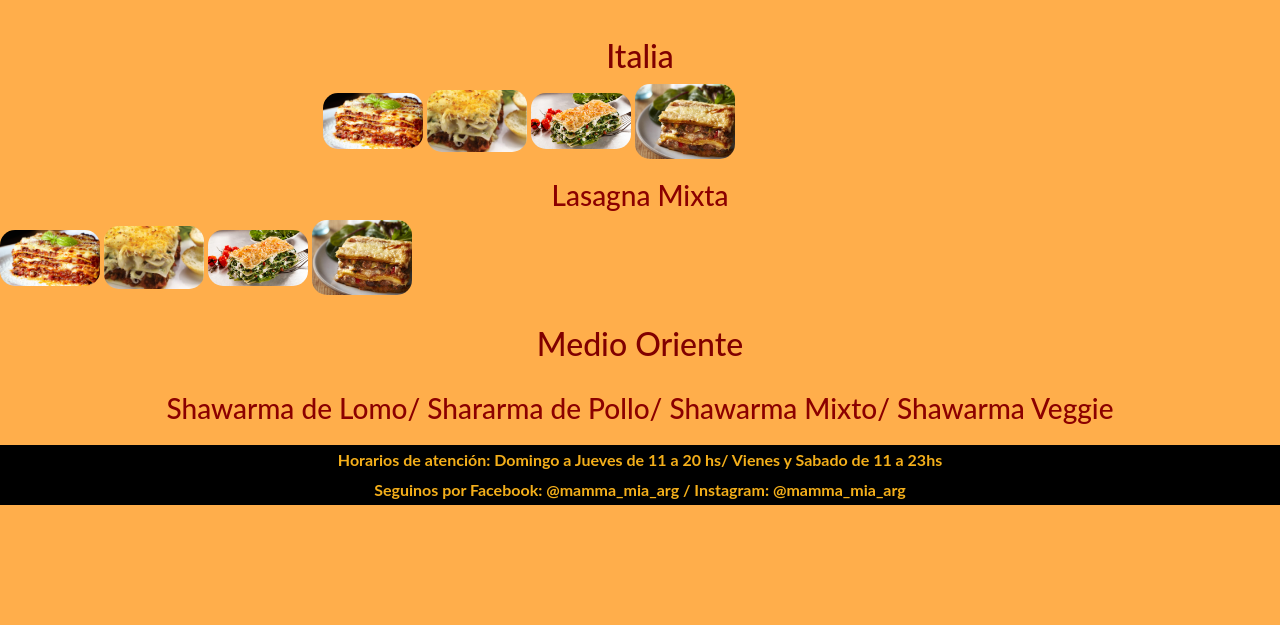
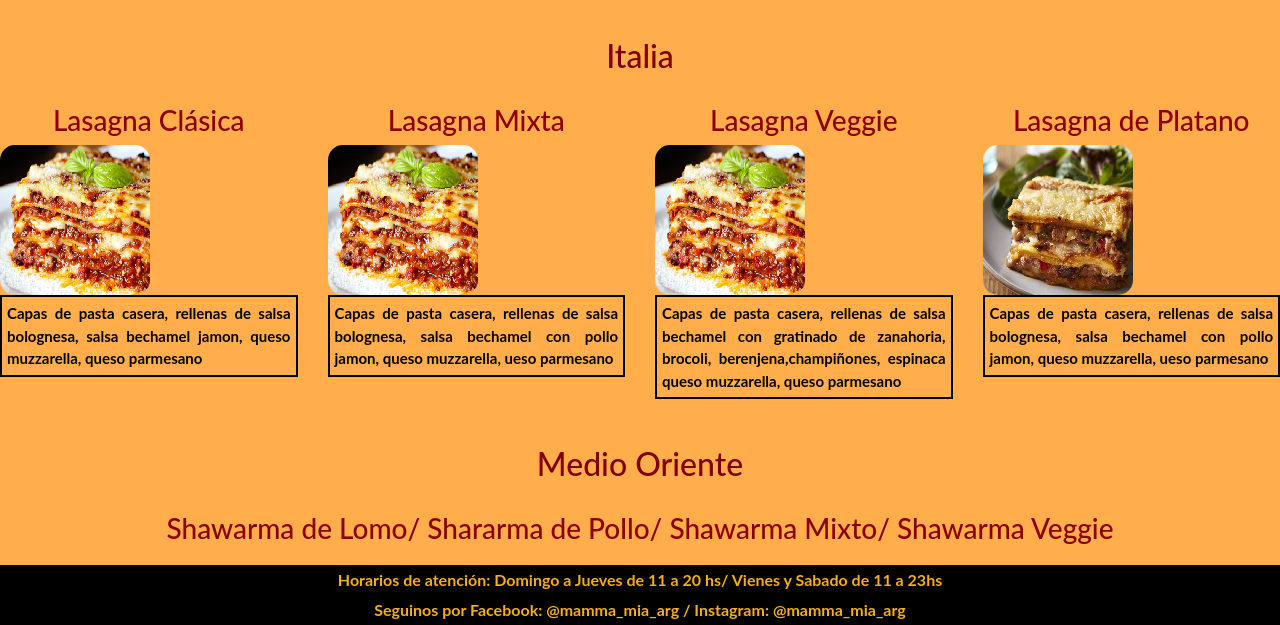
Before and after one commit to JersyCCM/Mi_Proyecto, a website: page Menu.html in a window 1280 px wide. Shown: the part 237-862 px from the top of the page. Before the commit the page ends 800 px from the top, so only its background shows below. Drawn offline with nearby package versions, Linux system fonts and the light colour scheme.

Commit message:
cambios menu

```diff
--- a/Menu.html
+++ b/Menu.html
@@ -64,24 +64,35 @@
                 <div class="col-lg-7 col-md-7 col-sm-12">
 
                     <h2 class="H2">Italia</h2>
-                     <img src="img/lasagnaclasica.jpg" alt="lasagna1" width="100px " height="100px" class="img-fluid" />
-        <img src="img/lasagnamixta.jpg" alt="lasagna2" width="100px " height="100px" class="img-fluid" />
-        <img src="img/lasagnaVegetariana.jpg" alt="lasagna3" width="100px " height="100px" class="img-fluid" />
-        <img src="img/lasagnadePlatano.jpg" alt="lasagna4" width="100px " height="100px" class="img-fluid" />
-
 
                 </div>
             </div>
         </div>
 
     </main>
+    <div class="row">
+        <div class="col-lg-3 col-md-3 col-sm-6">
+            <h3>Lasagna Clásica</h3>
+               <img src="img/clasica150.png" alt="lasagna1">
+            <p class="descripcion">Capas de pasta casera, rellenas de salsa bolognesa, salsa bechamel jamon, queso muzzarella, queso parmesano</p>
+        </div>
+        <div class="col-lg-3 col-md-3 col-sm-6">
+            <h3>Lasagna Mixta</h3>
+             <img src="img/clasica150.png" alt="lasagna2" >
+             <p class="descripcion">Capas de pasta casera, rellenas de salsa bolognesa, salsa bechamel con pollo jamon, queso muzzarella, ueso parmesano</p>
+        </div>
+        <div class="col-lg-3 col-md-3 col-sm-6">
+            <h3>Lasagna Veggie</h3>
+            <img src="img/clasica150.png" alt="lasagna3" >
+            <p class="descripcion">Capas de pasta casera, rellenas de salsa bechamel con gratinado de zanahoria, brocoli, berenjena,champiñones, espinaca queso muzzarella, queso parmesano</p>
+        </div>
+        <div class="col-lg-3 col-md-3 col-sm-6">
+             <h3>Lasagna de Platano</h3>
+             <img src="img/platano150.png" alt="lasagna4">
+             <p class="descripcion">Capas de pasta casera, rellenas de salsa bolognesa, salsa bechamel con pollo jamon, queso muzzarella, ueso parmesano</p>
+        </div>
 
-        <h3 class="menu"> Lasagna Mixta</h3>
-        <img src="img/lasagnaclasica.jpg" alt="lasagna1" width="100px " height="100px" class="img-fluid" />
-        <img src="img/lasagnamixta.jpg" alt="lasagna2" width="100px " height="100px" class="img-fluid" />
-        <img src="img/lasagnaVegetariana.jpg" alt="lasagna3" width="100px " height="100px" class="img-fluid" />
-        <img src="img/lasagnadePlatano.jpg" alt="lasagna4" width="100px " height="100px" class="img-fluid" />
-
+    </div>
 
       <main>
         <div class="container">
--- a/scss/estilo.scss
+++ b/scss/estilo.scss
@@ -126,4 +126,16 @@ footer{color: #f4af1a;
 
 img {border-radius: 15px 15px 15px 15px;}
 
-.margen{margin-rigth: 50px;}
+.margen{
+    margin-left: 50px;
+    margin-right: 50px;
+    margin-bottom:10px;}
+
+.descripcion{
+            color:black;
+            font-weight: bold;
+            text-align: justify;
+            padding: 5px;
+            border: solid 2px black;
+            font-size: 15px;
+            }
```
Also changed, not shown: index.html (+10 -3 lines), css/style.css, img/clasica150.png (added), img/platano150.png (added).
